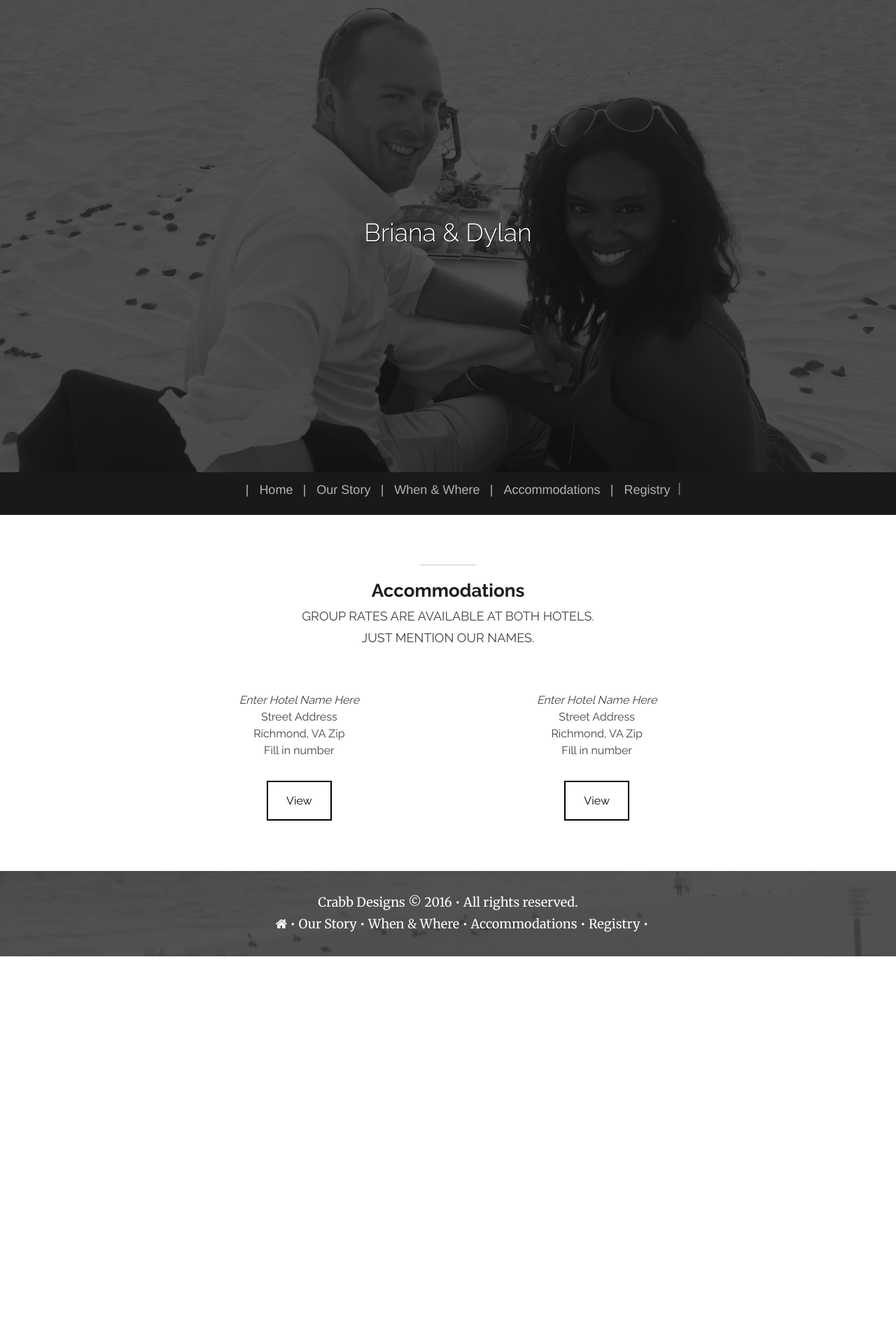
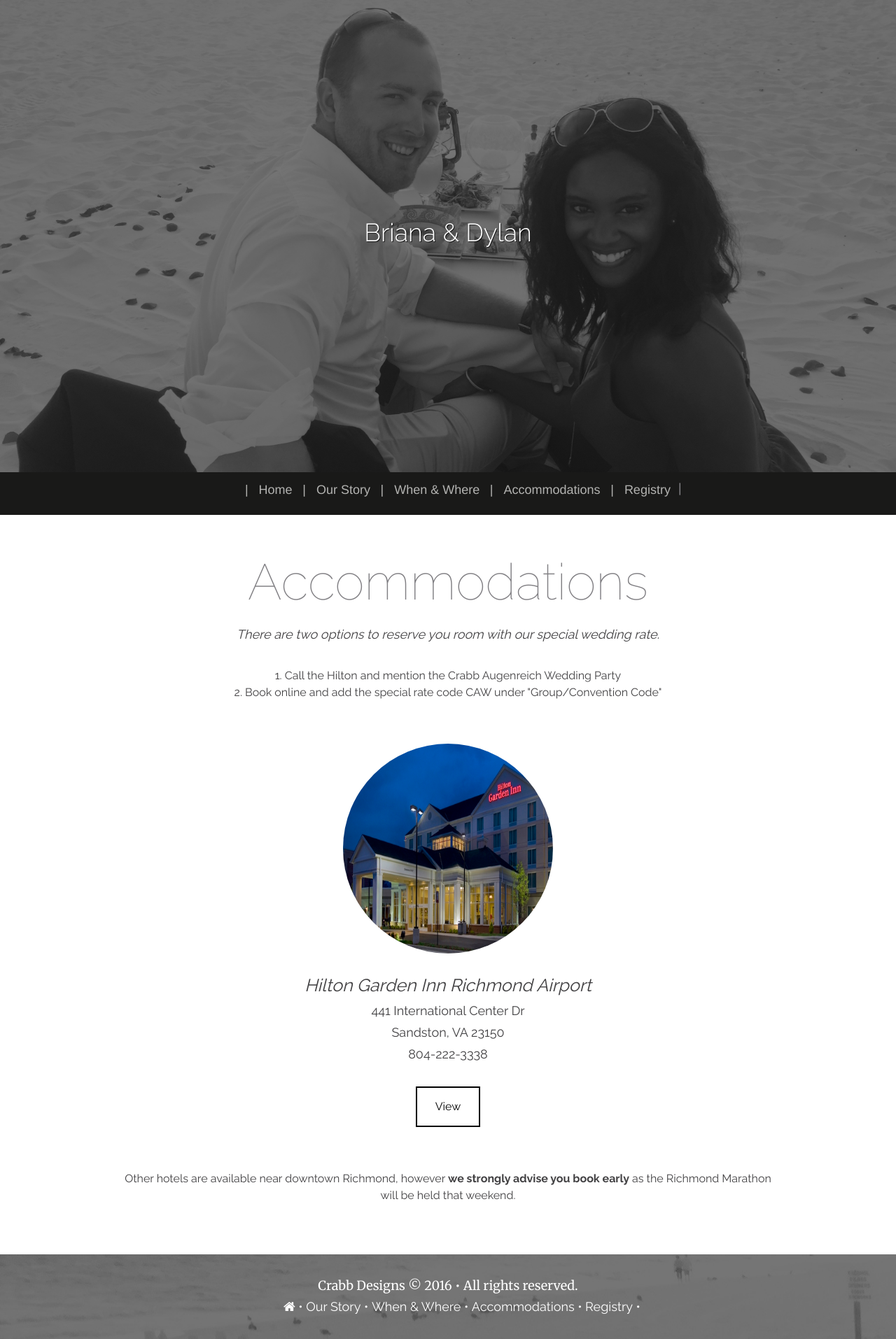
Before and after one commit to bbcrabb/bbcrabb.github.io, a Jekyll site: the page built from _pages/lodging.md, in a window 1280 px wide. Shown: the whole page at 70% size. Built offline with Jekyll 4.4.1, drawn with Linux system fonts in a browser that asks for light colours; before the commit the page ends 1367 px from its top, so only the background shows below that.

Commit message:
finalize linkes and design consistency

```diff
--- a/_layouts/page.html
+++ b/_layouts/page.html
@@ -23,7 +23,7 @@
                     {% if page.link %}
                         <h1 class="post-title text-center hyper lighter"><a href="{{ page.link }}" data-toggle="tooltip" title="Go to {{ page.link }}" style="color: #fff; background-color: #45ADA8; border-radius: 4px; padding: 10px">{{ page.title }} <span class="link-arrow">&rarr;</span></a></h1>
                     {% else %}
-                        <h1 class="post-title text-center hyper lighter bordered-bottom">{{ page.title }}</h1>
+                        <h1 class="post-title text-center hyper lighter ">{{ page.title }}</h1>
                     {% endif %}
                     </header>
 
--- a/_pages/lodging.md
+++ b/_pages/lodging.md
@@ -1,13 +1,21 @@
 ---
 layout: page
 permalink: /accommodations
-title: ' '
+title: Accommodations
 tags: [tags]
 ---
 <style>
 h2  {margin-bottom: 10px; font-family: 'Raleway', sans-serif !important;}
-p    {font-size: 18px;  margin: 0px; font-family: 'Raleway', sans-serif !important;
+p  {font-size: 18px;  margin: 0px; font-family: 'Raleway', sans-serif !important;
       line-height= 1em;}
+li  {font-size: 18px;  margin: 0px; font-family: 'Raleway', sans-serif !important;
+      line-height= 1em;}
+.hotel-name{
+  font-size: 25px;
+}
+.hotel-details{
+    font-size: 20px;
+}
 .small {font-size: 16px;}
 .button {
     /*background-color: #4CAF50;*/
@@ -48,33 +56,51 @@ p    {font-size: 18px;  margin: 0px; font-family: 'Raleway', sans-serif !importa
     padding: 20px;
   }
 
+.image-cropper {
+      width: 10px;
+      height: 10px;
+      position: relative;
+      overflow: hidden;
+      border-radius: 50%;
+  }
+
+img {
+      display: inline;
+      margin: 0 auto;
+      height: 100%;
+      width: auto;
+  }
 </style>
 
 
 
 <div class="text-center">
-<h2><b>Accommodations</b></h2>
-<p> GROUP RATES ARE AVAILABLE AT BOTH HOTELS.<br>
-JUST MENTION OUR NAMES.</p>
+<!-- <h2><b>Accommodations</b></h2> -->
+<p><i>There are two options to reserve you room with our special wedding rate. </i></p>
+
+<br>
+  <p class="small"> 1. Call the Hilton and mention the Crabb Augenreich Wedding Party</p>
+  <p class="small"> 2. Book online and add the special rate code CAW under "Group/Convention Code"</p>
 </div>
 <br><br>
 
-<div class="accommodations text-center" >
-  <div class="text-center accommodation-details" style="float:left;">
-    <p class="small"><i>Enter Hotel Name Here </i></p>
-    <p class="small"> Street Address </p>
-    <p class="small"> Richmond, VA Zip </p>
-    <p class="small"> Fill in number</p>
+<figure>
+  <img src="/images/hilton_garden_inn.jpg" height="300px;"   style="border-radius:50%;" align="center">
+</figure>
+
+<div class="text-center" >
+    <p class="hotel-name"><i>Hilton Garden Inn Richmond Airport </i></p>
+    <div class="hotel-details">
+      <p>441 International Center Dr </p>
+      <p> Sandston, VA 23150</p>
+      <p> 804-222-3338</p>
+    </div>
     <br>
-    <a href="https://google.com" target="blank" class="button text-center">View</a>
-  </div>
+    <a href="http://hiltongardeninn3.hilton.com/en/hotels/virginia/hilton-garden-inn-richmond-airport-RICAIGI/index.html" target="blank" class="button text-center">View</a>
+</div>
 
-  <div class="text-center accommodation-details" style="float: right;">
-    <p class="small"><i>Enter Hotel Name Here </i></p>
-    <p class="small"> Street Address </p>
-    <p class="small"> Richmond, VA Zip </p>
-    <p class="small"> Fill in number</p>
-    <br>
-    <a href="https://google.com" target="blank" class="button">View</a>
-  </div>
+<div class="text-center">
+  <br><br>
+
+  <p class="small"> Other hotels are available near downtown Richmond, however <b>we strongly advise you book early</b> as the Richmond Marathon will be held that weekend. </p>
 </div>
--- a/assets/css/style.css
+++ b/assets/css/style.css
@@ -477,7 +477,7 @@ blockquote:before {
 }
 
 .overlay:after {
-  background-color: rgba(0, 0, 0, 0.65);
+  background-color: rgba(0, 0, 0, 0.50);
 }
 
 #masthead {
```
Also changed, not shown: _pages/details.md (+21 -17 lines), _pages/registry.md (+4 -9 lines), images/hilton_garden_inn.jpg (added), 12 other files.
